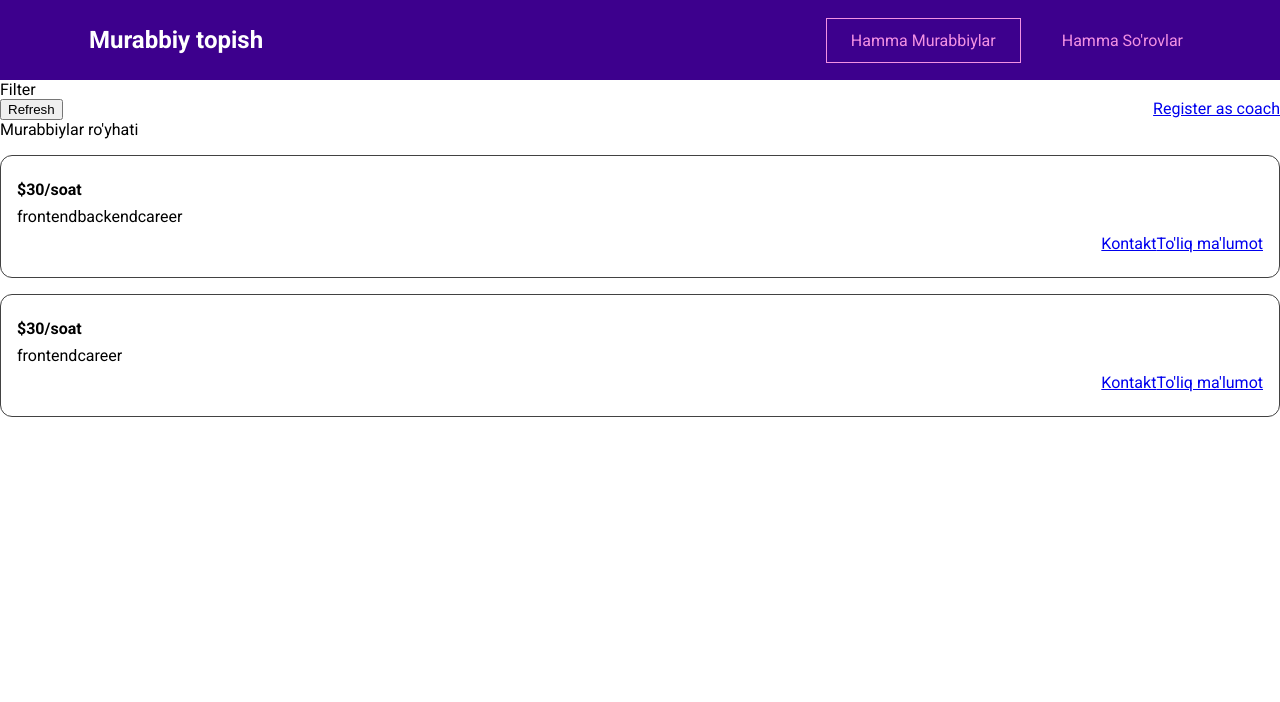
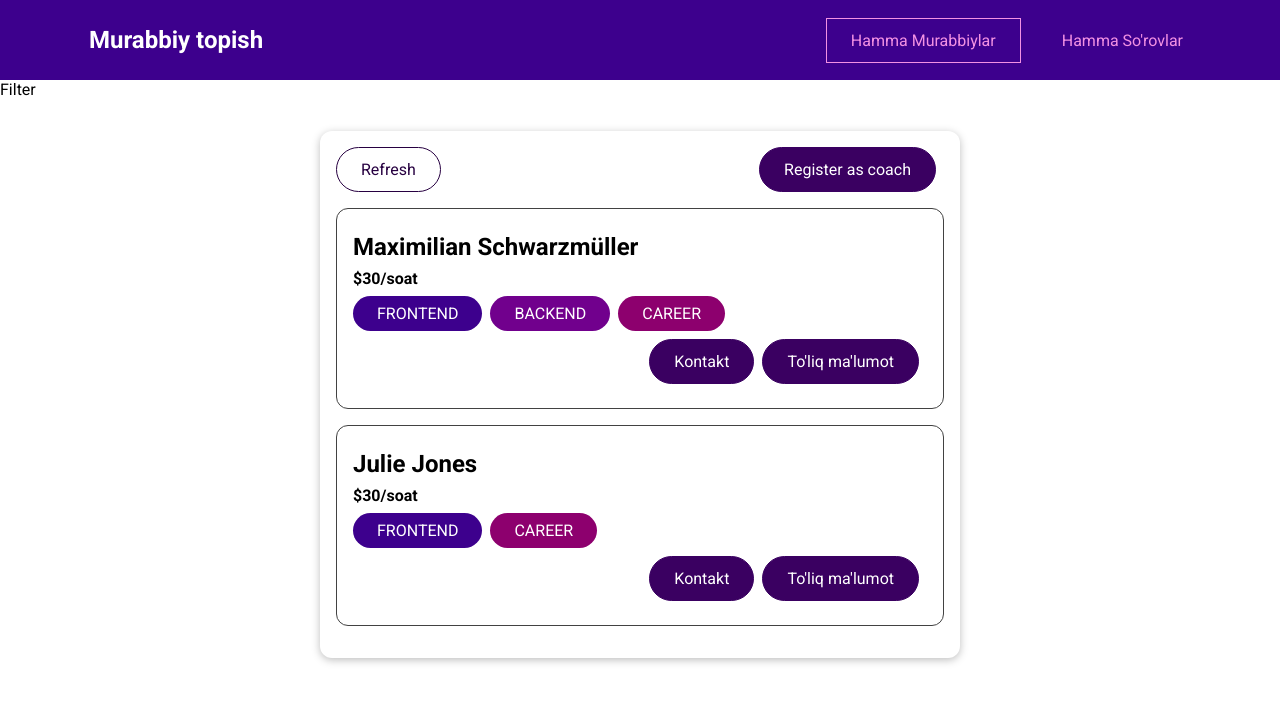
Before and after one commit to oybeksalomov/find-coach, a Vue app: page /coaches in a window 1280 px wide. Shown: the top 702 px of the page. Built offline with nearby package versions, Linux system fonts and the light colour scheme.

Commit message:
add CoachDetail, ui components

```diff
--- a/src/components/coaches/CoachItem.vue
+++ b/src/components/coaches/CoachItem.vue
@@ -1,19 +1,20 @@
 <template>
     <li>
-        <h3>{{ fullname }}</h3>
+        <h3>{{ fullName }}</h3>
         <h4>${{ rate }}/soat</h4>
         <div>
-            <span v-for="area in areas" :key="area" >{{ area }}</span>
+            <base-badge v-for="area in areas" :key="area" :type="area" :title="area"></base-badge>
         </div>
         <div class="actions">
-            <router-link :to="coachContactLink">Kontakt</router-link>
-            <router-link :to="coachDetailLink">To'liq ma'lumot</router-link>
+            <base-button link :to="coachContactLink">Kontakt</base-button>
+            <base-button link :to="coachDetailLink">To'liq ma'lumot</base-button>
         </div>
     </li>
 </template>
 
 <script>
 export default {
+  components: { },
     props: ['id', 'firstName', 'lastName', 'rate', 'areas'],
     computed: {
         fullName() {
--- /dev/null
+++ b/src/components/ui/BaseBadge.vue
@@ -0,0 +1,42 @@
+<template>
+    <span class="badge" :class="type">
+        {{ text }}
+    </span>
+</template>
+
+<script>
+    export default {
+        props: ['type', 'title'],
+        computed: {
+            text() {
+                return this.title.toUpperCase();
+            }
+        }
+    }
+</script>
+
+<style scoped>
+.badge {
+  background-color: #ccc;
+  color: #252525;
+  border-radius: 30px;
+  padding: 0.5rem 1.5rem;
+  display: inline-block;
+  margin-right: 0.5rem;
+}
+
+.frontend {
+  background-color: #3d008d;
+  color: white;
+}
+
+.backend {
+  background-color: #71008d;
+  color: white;
+}
+
+.career {
+  background-color: #8d006e;
+  color: white;
+}
+</style>
--- /dev/null
+++ b/src/components/ui/BaseButton.vue
@@ -0,0 +1,73 @@
+<template>
+    <button v-if="!link" :class="mode">
+        <slot></slot>
+    </button>
+    <router-link v-else :to="to">
+        <slot></slot>
+    </router-link>
+</template>
+
+<script>
+export default {
+    props: {
+        mode: {
+            type: String,
+            required: false,
+            default: null
+        },
+        link: {
+            type: Boolean,
+            required: false,
+            default: false
+        },
+        to: {
+            type: String,
+            required: false,
+            default: '/'
+        }
+    }
+}
+</script>
+
+<style scoped>
+button,
+a {
+  text-decoration: none;
+  padding: 0.75rem 1.5rem;
+  font: inherit;
+  background-color: #3a0061;
+  border: 1px solid #3a0061;
+  color: white;
+  cursor: pointer;
+  border-radius: 30px;
+  margin-right: 0.5rem;
+  display: inline-block;
+}
+
+a:hover,
+a:active,
+button:hover,
+button:active {
+  background-color: #270041;
+  border-color: #270041;
+}
+
+.flat {
+  background-color: transparent;
+  color: #3a0061;
+  border: none;
+}
+
+.outline {
+  background-color: transparent;
+  border-color: #270041;
+  color: #270041;
+}
+
+.flat:hover,
+.flat:active,
+.outline:hover,
+.outline:active {
+  background-color: #edd2ff;
+}
+</style>
--- /dev/null
+++ b/src/components/ui/BaseCard.vue
@@ -0,0 +1,21 @@
+<template>
+    <div class="card">
+        <slot></slot>
+    </div>
+</template>
+
+<script>
+    export default {
+
+    }
+</script>
+
+<style scoped>
+.card {
+  border-radius: 12px;
+  box-shadow: 0 2px 8px rgba(0, 0, 0, 0.26);
+  padding: 1rem;
+  margin: 2rem auto;
+  max-width: 40rem;
+}
+</style>
--- a/src/main.js
+++ b/src/main.js
@@ -3,9 +3,15 @@ import { createApp } from 'vue';
 import router from './router';
 import App from './App.vue'
 import store from './store/index'
+import BaseCard from './components/ui/BaseCard.vue'
+import BaseButton from './components/ui/BaseButton.vue'
+import BaseBadge from './components/ui/BaseBadge.vue'
 
 const app = createApp(App)
 
 app.use(router)
 app.use(store)
+app.component('base-button', BaseButton)
+app.component('base-badge', BaseBadge)
+app.component('base-card', BaseCard)
 app.mount('#app');
--- a/src/pages/coaches/CoachDetail.vue
+++ b/src/pages/coaches/CoachDetail.vue
@@ -1,14 +1,55 @@
 <template>
-    <div>
-        Coach Details
-        <router-view></router-view>
-        <router-link to='/coaches/c1/contact'>Kontakt</router-link>
-    </div>
+   <section>
+    <base-card>
+        <h2>{{ fullName }}</h2>
+        <h3>${{ rate }}/soat</h3>
+    </base-card>
+   </section>
+    <section>
+        <base-card>
+            <header>
+                <h2>Qiziqmi! Hoziroq murojat qiling</h2>
+                <base-button link :to="contactLink">Kontakt</base-button>
+            </header>
+            <router-view></router-view>
+        </base-card>
+    </section>
+    <section>
+        <base-card>
+            <base-badge v-for="area in areas" :key="area" :type="area" :title="area"></base-badge>
+            <p>{{ description }}</p>
+        </base-card>
+    </section>
 </template>
 
 <script>
     export default {
-
+        props: ['id'],
+        data() {
+            return {
+                selectedCoach: null,
+            }
+        },
+        computed: {
+            fullName() {
+                return this.selectedCoach.firstName + ' ' + this.selectedCoach.lastName
+            },
+            areas() {
+                return this.selectedCoach.areas
+            },
+            rate() {
+                return this.selectedCoach.hourlyRate
+            },
+            description() {
+                return this.selectedCoach.description
+            },
+            contactLink() {
+                return this.$route.path + '/' + this.id + '/contact'
+            }
+        },
+        created() {
+            this.selectedCoach = this.$store.getters['coaches/coaches'].find(coach => coach.id === this.id)
+        }
     }
 </script>
 
--- a/src/pages/coaches/CoachesList.vue
+++ b/src/pages/coaches/CoachesList.vue
@@ -4,13 +4,12 @@
     </section>
 
     <section>
+        <base-card>
             <div class="controls">
-            <button>Refresh</button>
-            <router-link to='/register'>Register as coach</router-link>
+                <base-button mode="outline">Refresh</base-button>
+                <base-button link to='/register'>Register as coach</base-button>
             </div>
             <ul v-if="hasCoaches">
-            Murabbiylar ro'yhati
-            <!-- <li v-for="coache of filteredCoaches" :key="coache.id">{{ coache.firstName }}</li> -->
                 <CoachItem
                     v-for="coach of filteredCoaches"
                     :key="coach.id"
@@ -22,6 +21,7 @@
                 ></CoachItem>
             </ul>
             <div v-else>Murabbiy yo'q</div>
+        </base-card>
     </section>
 </template>
 
@@ -31,6 +31,7 @@ import CoachItem from '../../components/coaches/CoachItem.vue'
 export default {
     components: {CoachItem},
     computed: {
+
         filteredCoaches() {
             return this.$store.getters['coaches/coaches']
         },
--- a/src/router.js
+++ b/src/router.js
@@ -8,6 +8,7 @@ const router = createRouter({
         {path: '/coaches', component: CoachesList},
         {
             path: '/coaches/:id',
+            props: true,
             component: () => import('./pages/coaches/CoachDetail.vue'),
             children: [
                 {path: 'contact', component: () => import('./pages/requests/ContactCoach.vue')}
```
Lines whose indentation alone changed are shown as unchanged.
